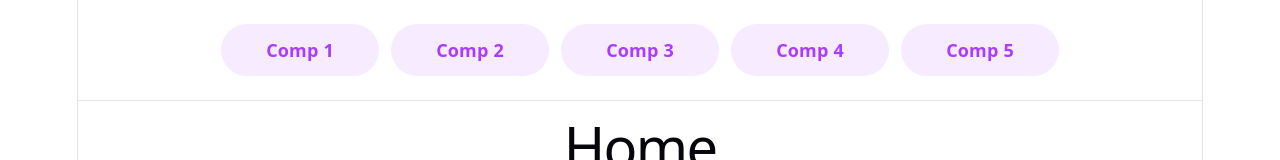
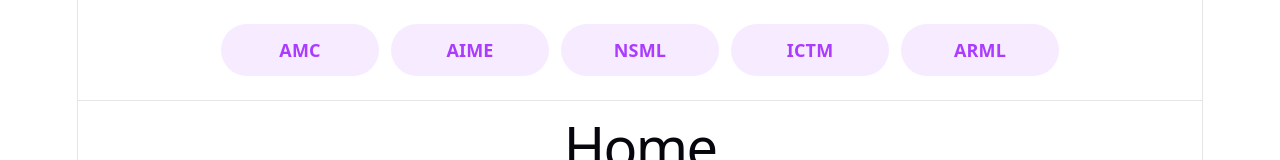
Before and after one commit to Drona-Thoka/ICTM-Trainer, a React (Vite) app in the folder ictm-reader/: page / in a window 1280 px wide. Shown: the top 160 px of the page. Built offline with nearby package versions, Linux system fonts and the light colour scheme.

Commit message:
update to frontend

```diff
--- a/ictm-reader/src/App.tsx
+++ b/ictm-reader/src/App.tsx
@@ -49,19 +49,19 @@
     <div className="app-shell">
       <nav className="comps-nav">
         <Link to="/comp-1" className="nav-button">
-          Comp 1
+          AMC
         </Link>
         <Link to="/comp-2" className="nav-button">
-          Comp 2
+          AIME
         </Link>
         <Link to="/comp-3" className="nav-button">
-          Comp 3
+          NSML
         </Link>
         <Link to="/comp-4" className="nav-button">
-          Comp 4
+          ICTM
         </Link>
         <Link to="/comp-5" className="nav-button">
-          Comp 5
+          ARML
         </Link>
       </nav>
 
@@ -69,23 +69,23 @@
         <Route path="/" element={<Home count={count} setCount={setCount} />} />
         <Route
           path="/comp-1"
-          element={<CompPage title="Component 1" description="This is the page for Component 1." />}
+          element={<CompPage title="AMC" description="A nationwide exam series that challenges students with proof-free problems in algebra, geometry, number theory, and combinatorics" />}
         />
         <Route
           path="/comp-2"
-          element={<CompPage title="Component 2" description="This is the page for Component 2." />}
+          element={<CompPage title="AIME" description="An invitation-only contest for top AMC scorers featuring challenging integer-answer problems requiring deeper mathematical insight" />}
         />
         <Route
           path="/comp-3"
-          element={<CompPage title="Component 3" description="This is the page for Component 3." />}
+          element={<CompPage title="NSML" description="A nationwide league that combines monthly individual contests with cumulative scoring and team participation" />}
         />
         <Route
           path="/comp-4"
-          element={<CompPage title="Component 4" description="This is the page for Component 4." />}
+          element={<CompPage title="ICTM" description="A state-level competition where Illinois students compete individually and as teams across multiple mathematics topics" />}
         />
         <Route
           path="/comp-5"
-          element={<CompPage title="Component 5" description="This is the page for Component 5." />}
+          element={<CompPage title="ARML" description="A prestigious national team-based competition where top students collaborate on challenging individual and relay-style mathematics problems" />}
         />
       </Routes>
     </div>
```
